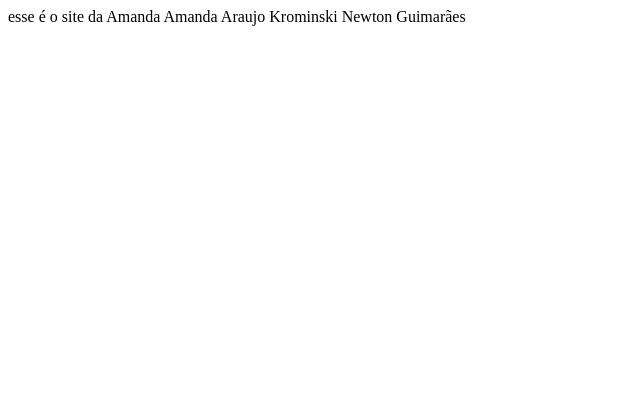
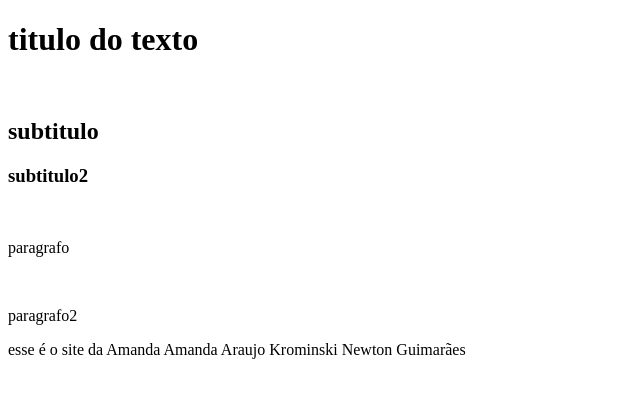
Before and after one commit to 1MAamanda/1MAamandaPc, a plain HTML site: page index.html in a window 1280 px wide. Shown: the whole page, without its empty margins (0-640 px from the left). Drawn offline with Linux system fonts and the light colour scheme.

Commit message:
atualizando site titulo do site

```diff
--- a/index.html
+++ b/index.html
@@ -1,3 +1,24 @@
+<!DOCTYPE html>
+<html lang="pt-br">
+<title> tiulo do site</title>
+</head>
+
+<body>
+    <h1> titulo do texto</h1>
+    <br>
+    <h2> subtitulo</h2>
+    <h3> subtitulo2</h3>
+    <br>
+    <p> paragrafo</p>
+    <br>
+    <p> paragrafo2</p>
+    </body>
+</html>
+
+
+
+
+
 esse é o site da Amanda
 Amanda Araujo Krominski
 Newton Guimarães
```
